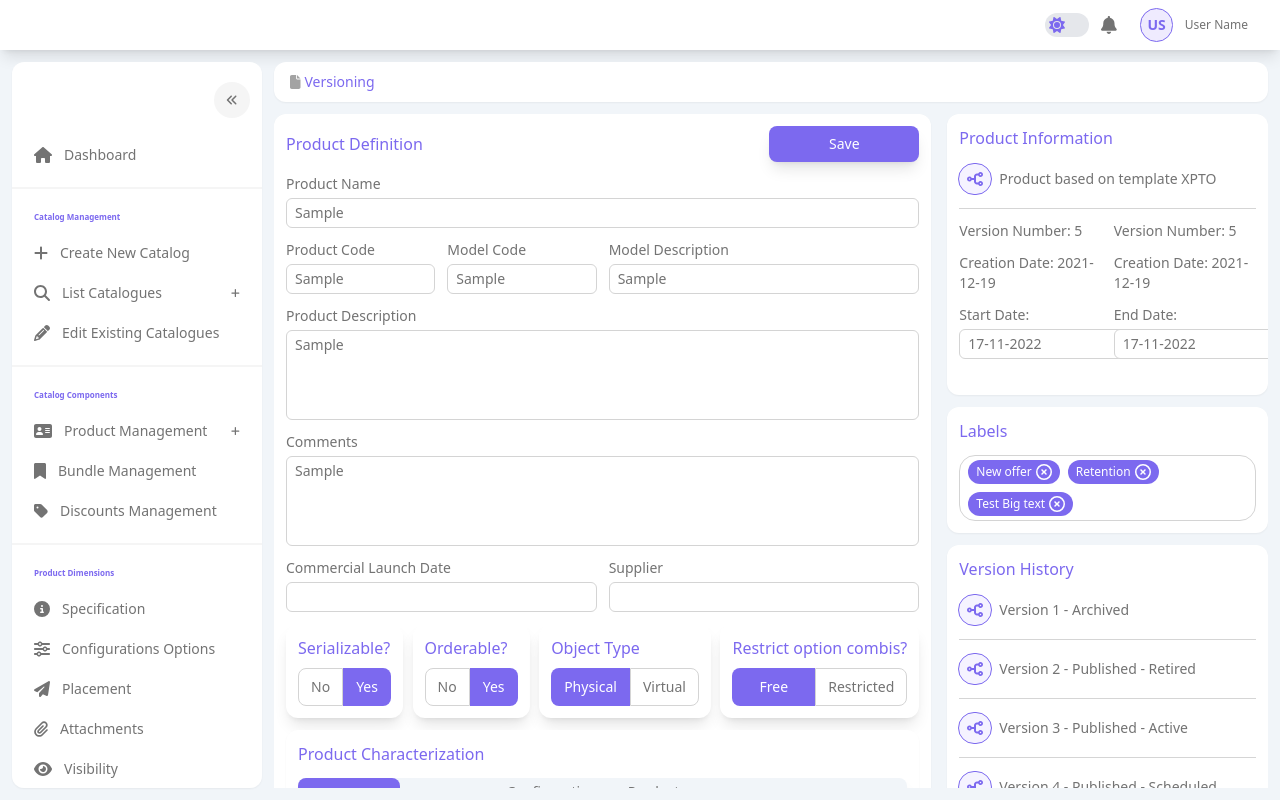
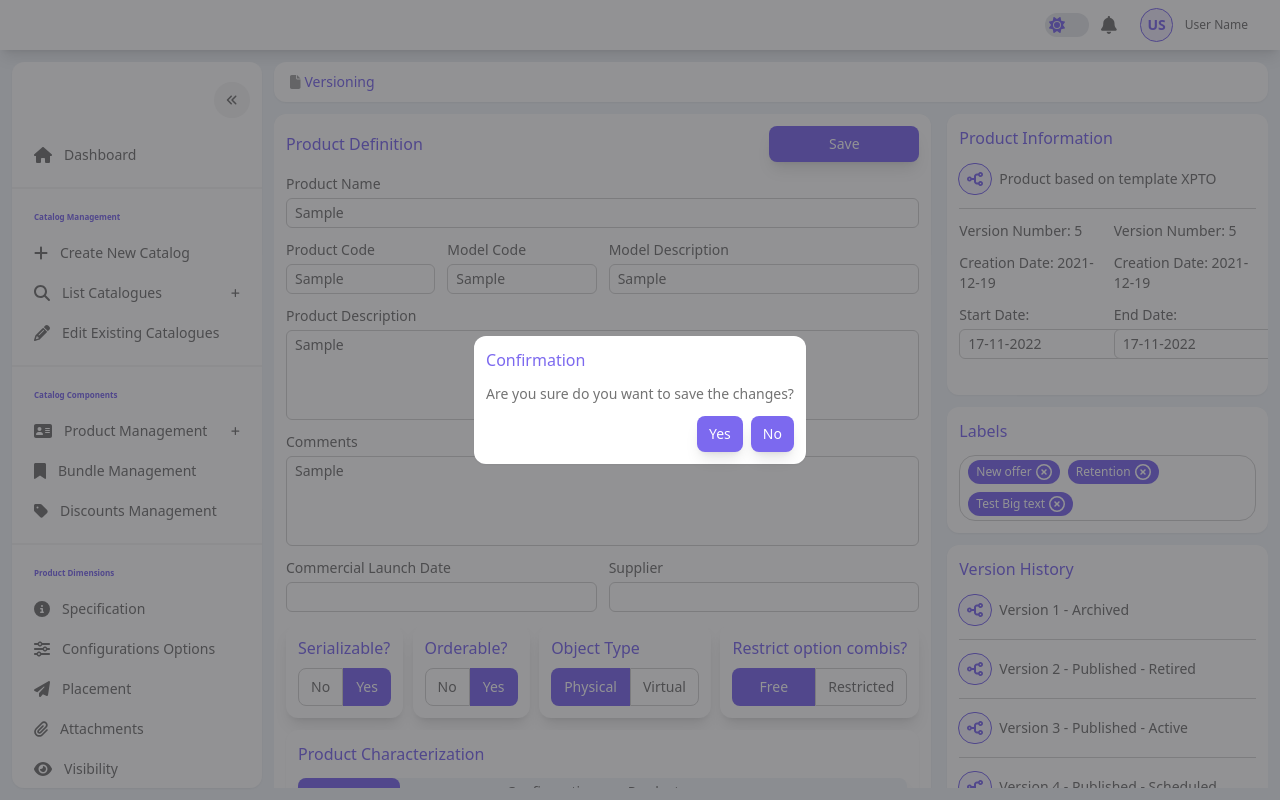
Before and after one commit to Cunhat/catalog-dashboard, a Next.js app: page / in a window 1280 px wide. Both pictures are taken after typing "Sample", "Sample", "Sample", "Sample", "Sample", "Sample" into the empty fields and a click on the button "Save". Built offline with nearby package versions, Linux system fonts and the light colour scheme.

Commit message:
Add modal component

```diff
--- /dev/null
+++ b/src/components/ui/Modal/index.tsx
@@ -0,0 +1,22 @@
+import React, { useState, PropsWithChildren } from 'react';
+import ReactDom from 'react-dom';
+import { WidgetContainer } from '@ui/WidgetContainer';
+
+export const Modal: React.FC<PropsWithChildren<{ open: boolean }>> = ({ children, open }) => {
+  const [mount, setMount] = useState<boolean>(false);
+
+  const modalContent = open ? (
+    <div className='absolute top-0 left-0 right-0 bottom-0 bg-zinc-800 bg-opacity-50 flex flex-col justify-center items-center dark:bg-neutral-500 dark:bg-opacity-50'>
+      <WidgetContainer height='h-fit' width='w-fit'>
+        {children}
+      </WidgetContainer>
+    </div>
+  ) : null;
+
+  React.useEffect(() => {
+    setMount(true);
+    return () => setMount(false);
+  }, []);
+
+  return mount ? ReactDom.createPortal(modalContent, document.querySelector('#modalPortal')!) : null;
+};
--- a/src/components/ui/WidgetContainer/index.tsx
+++ b/src/components/ui/WidgetContainer/index.tsx
@@ -1,7 +1,11 @@
 import React, { PropsWithChildren } from 'react';
 
-export const WidgetContainer: React.FC<PropsWithChildren<{ height?: string }>> = ({ children, height = 'h-full' }) => {
-  return <div className={`w-full ${height} rounded-xl bg-white shadow-sm p-3 dark:bg-dark-widget`}>{children}</div>;
+export const WidgetContainer: React.FC<PropsWithChildren<{ height?: string; width?: string }>> = ({
+  children,
+  height = 'h-full',
+  width = 'w-full',
+}) => {
+  return <div className={`${width} ${height} rounded-xl bg-white shadow-sm p-3 dark:bg-dark-widget`}>{children}</div>;
 };
 
 export const InnerContainer: React.FC<PropsWithChildren> = ({ children }) => {
--- a/src/pages/_document.tsx
+++ b/src/pages/_document.tsx
@@ -7,7 +7,7 @@ export default class MyDocument extends Document {
         <Head />
         <body className=''>
           <Main />
-          <div id='portal' />
+          <div id='modalPortal' />
           <NextScript />
         </body>
       </Html>
--- a/src/pages/index.tsx
+++ b/src/pages/index.tsx
@@ -16,6 +16,7 @@ import { faCheck } from '@fortawesome/free-solid-svg-icons';
 import Tab from '@ui/Tab';
 import { Details } from '@/components/Pages/Tabs/details';
 import { DatePicker } from '@ui/DatePicker';
+import { Modal } from '@ui/Modal';
 
 const data = [
   {
@@ -71,6 +72,7 @@ const Home: NextPageWithLayout = () => {
   const [value1, setValue1] = useState('yes');
   const [value2, setValue2] = useState('physical');
   const [value3, setValue3] = useState('free');
+  const [open, setOpen] = useState(false);
 
   const onChange = (value: any, setSelected: (value: string) => void) => {
     setSelected(value.target.value);
@@ -78,12 +80,22 @@ const Home: NextPageWithLayout = () => {
 
   return (
     <div className='grid grid-cols-3 gap-4 h-full w-full max-w-screen-2xl'>
+      <Modal open={open}>
+        <div className='flex flex-col gap-3'>
+          <Title text='Confirmation' />
+          <Text text='Are you sure do you want to save the changes?' />
+          <div className='flex gap-2 ml-auto'>
+            <Button text='Yes' type='small' onClick={() => setOpen(false)} />
+            <Button text='No' type='small' onClick={() => setOpen(false)} />
+          </div>
+        </div>
+      </Modal>
       <div className='col-span-2'>
         <WidgetContainer>
           <InnerContainer>
             <div className='flex justify-between items-center'>
               <Title text='Product Definition' />
-              <Button text='Save' />
+              <Button onClick={() => setOpen(!open)} text='Save' />
             </div>
             <TextInput label='Product Name' />
             <div className='grid grid-cols-4 gap-3'>
```
